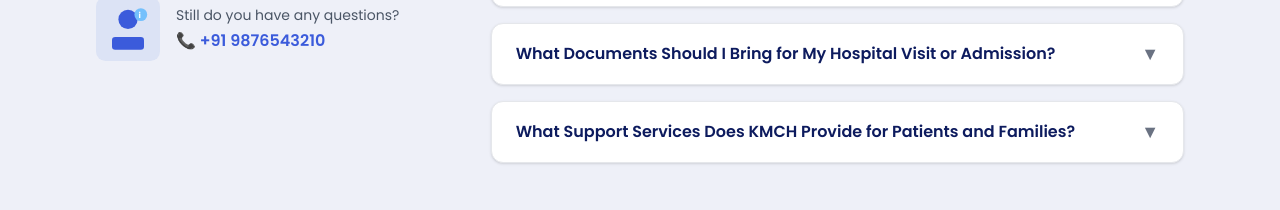
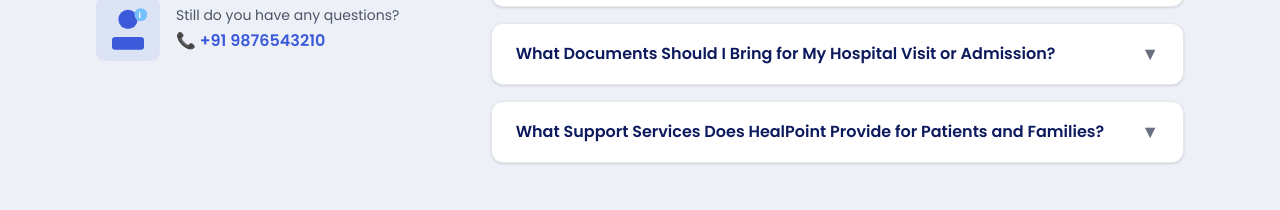
Before and after one commit to Muthukumar0769/HealPoint-Project--Frontend, a React (Vite) app: page / in a window 1280 px wide. Shown: the part 1940-2150 px from the top of the page. Built offline with nearby package versions, Linux system fonts and the light colour scheme; no server answers.

Commit message:
Deployment

```diff
--- a/src/components/Header/Faq.tsx
+++ b/src/components/Header/Faq.tsx
@@ -17,7 +17,7 @@ const faqs = [
       "Please bring a valid ID proof, previous medical records, prescription slips, insurance documents (if applicable), and any prior test reports.",
   },
   {
-    question: "What Support Services Does KMCH Provide for Patients and Families?",
+    question: "What Support Services Does HealPoint Provide for Patients and Families?",
     answer:
       "We offer counseling services, patient assistance desks, ambulance facilities, pharmacy, cafeteria, and 24/7 emergency support for patients and their families.",
   },
```
